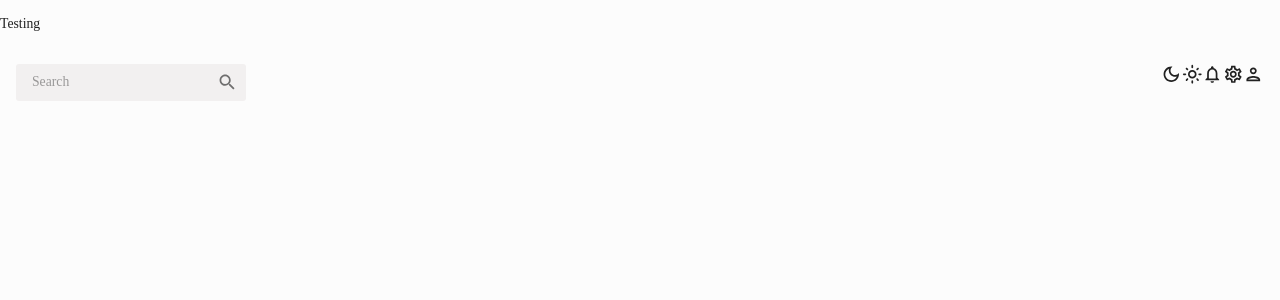
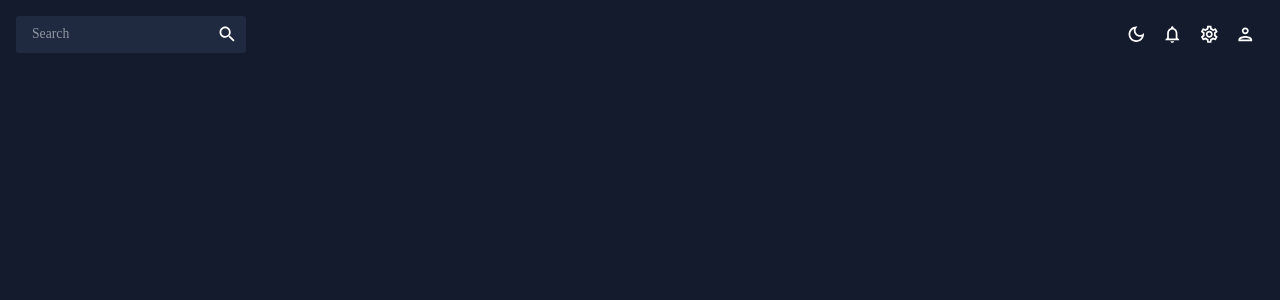
Before and after one commit to paxton44/react-dashboard, a React (Create React App) app: page / in a window 1280 px wide. Shown: the top 300 px of the page. Built offline with nearby package versions, Linux system fonts and the light colour scheme.

Commit message:
had formatting error on light/dark theme.js line 205 fixed it now feature is functioning and complete

```diff
--- a/src/App.js
+++ b/src/App.js
@@ -1,7 +1,8 @@
+// import { useState } from "react";
+// import { Routes, Route } from "react-router-dom";
 import { ColorModeContext, useMode } from "./theme";
 import { CssBaseline, ThemeProvider } from "@mui/material";
 import Topbar from "./scenes/global/Topbar";
-// import Sidebar from "./scenes/global/Sidebar";
 
 function App() {
   const [theme, colorMode] = useMode();
@@ -11,7 +12,6 @@ function App() {
               <CssBaseline />
                 <div className="app">
                   <main className="content">
-                    <p>Testing</p>
                     <Topbar />
                   </main>
                 </div>
--- a/src/scenes/global/Topbar.jsx
+++ b/src/scenes/global/Topbar.jsx
@@ -29,25 +29,34 @@ const Topbar = () => {
         </IconButton>
       </Box>
       {/* Icons */}
+
+      {/* Light/Dark Mode */}
       <Box display="flex">
-        <iconButton>
-          <DarkModeOutlinedIcon />
-          <LightModeOutlinedIcon />
-        </iconButton>
-        <iconButton>
+      <IconButton onClick={colorMode.toggleColorMode}>
+          {theme.palette.mode === "dark" ? (
+            <DarkModeOutlinedIcon />
+          ) : (
+            <LightModeOutlinedIcon />
+          )}
+        </IconButton>
+
+      {/* Notifications Button */}
+        <IconButton>
           <NotificationsOutlinedIcon />
-        </iconButton>
+        </IconButton>
 
-        <iconButton>
+      {/* Settings Button */}
+        <IconButton>
           <SettingsOutlinedIcon />
-        </iconButton>
+        </IconButton>
 
-        <iconButton>
+      {/* Person Icon Button */}
+        <IconButton>
           <PersonOutlinedIcon />
-        </iconButton>
+        </IconButton>
       </Box>
     </Box>
-  )
-}
+  );
+};
 
 export default Topbar
--- a/src/theme.js
+++ b/src/theme.js
@@ -196,7 +196,7 @@ export const themeSettings = (mode) => {
 
 //   Context Color For Mode Settings
 export const ColorModeContext = createContext({
-    toggleColorMode: () => {}
+    toggleColorMode: () => {},
 });
 
 export const useMode = () => {
@@ -204,11 +204,11 @@ export const useMode = () => {
 
     const colorMode = useMemo(
         () => ({
-          toggleColorMode:
-          setMode((prev) => (prev === "light" ? "dark" : "light")),
+          toggleColorMode: () =>
+            setMode((prev) => (prev === "light" ? "dark" : "light")),
         }),
         []
-    );
+      );
 // This is how the dark or light mode functions by creating the theme from MUI and passing the mode from the theme settings creating an object with the proper format depending on dark or light mode
     const theme = useMemo(() => createTheme(themeSettings(mode)), [mode])
     return [theme, colorMode];
```
Also changed, not shown: src/index.js (+4 -4 lines).
